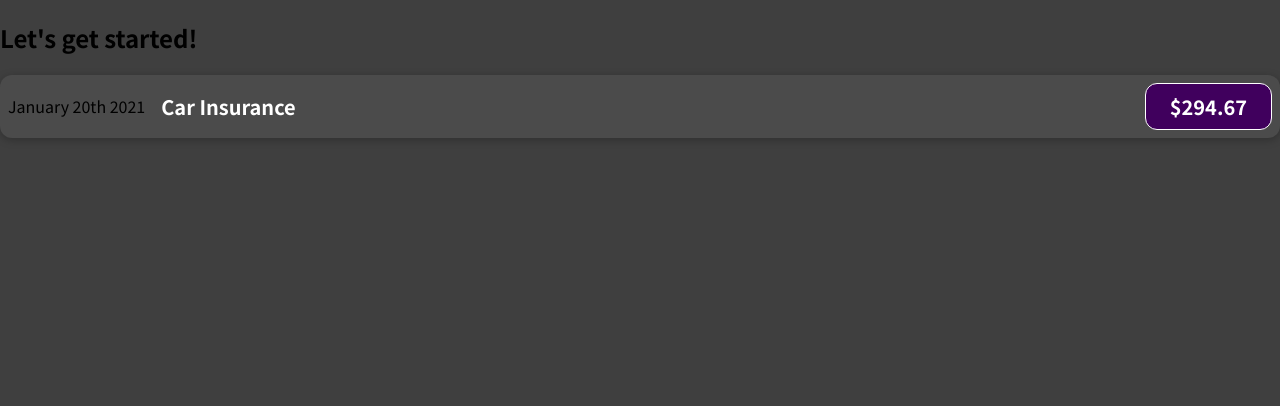
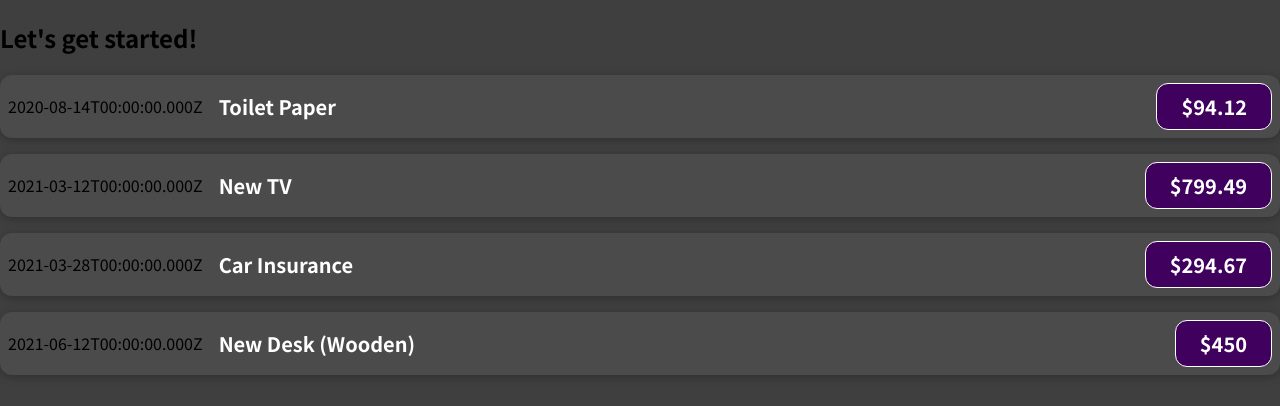
Before and after one commit to sugyinbrs/Udemy-React-Practice, a JavaScript app: page / in a window 1280 px wide. Shown: the top 406 px of the page. Built offline with nearby package versions, Linux system fonts and the light colour scheme.

Commit message:
add: props 를 통해 자식 components 로 데이터 전달

```diff
--- a/src/App.js
+++ b/src/App.js
@@ -1,10 +1,51 @@
 import ExpenseItem from './components/ExpenseItem';
 
 function App() {
+  const expenses = [
+    {
+      id: 'e1',
+      title: 'Toilet Paper',
+      amount: 94.12,
+      date: new Date(2020, 7, 14),
+    },
+    { id: 'e2', title: 'New TV', amount: 799.49, date: new Date(2021, 2, 12) },
+    {
+      id: 'e3',
+      title: 'Car Insurance',
+      amount: 294.67,
+      date: new Date(2021, 2, 28),
+    },
+    {
+      id: 'e4',
+      title: 'New Desk (Wooden)',
+      amount: 450,
+      date: new Date(2021, 5, 12),
+    },
+  ];
+
   return (
     <div>
       <h2>Let's get started!</h2>
-      <ExpenseItem />
+      <ExpenseItem
+        title={expenses[0].title}
+        amount={expenses[0].amount}
+        date={expenses[0].date}
+      />
+      <ExpenseItem
+        title={expenses[1].title}
+        amount={expenses[1].amount}
+        date={expenses[1].date}
+      />
+      <ExpenseItem
+        title={expenses[2].title}
+        amount={expenses[2].amount}
+        date={expenses[2].date}
+      />
+      <ExpenseItem
+        title={expenses[3].title}
+        amount={expenses[3].amount}
+        date={expenses[3].date}
+      />
     </div>
   );
 }
--- a/src/components/ExpenseItem.js
+++ b/src/components/ExpenseItem.js
@@ -1,12 +1,12 @@
 import './ExpenseItem.css';
 
-function ExpenseItem() {
+function ExpenseItem(props) {
   return (
     <div className="expense-item">
-      <div>January 20th 2021</div>
+      <div>{props.date.toISOString()}</div>
       <div className="expense-item__description">
-        <h2>Car Insurance</h2>
-        <div className="expense-item__price">$294.67</div>
+        <h2>{props.title}</h2>
+        <div className="expense-item__price">${props.amount}</div>
       </div>
     </div>
   );
```
